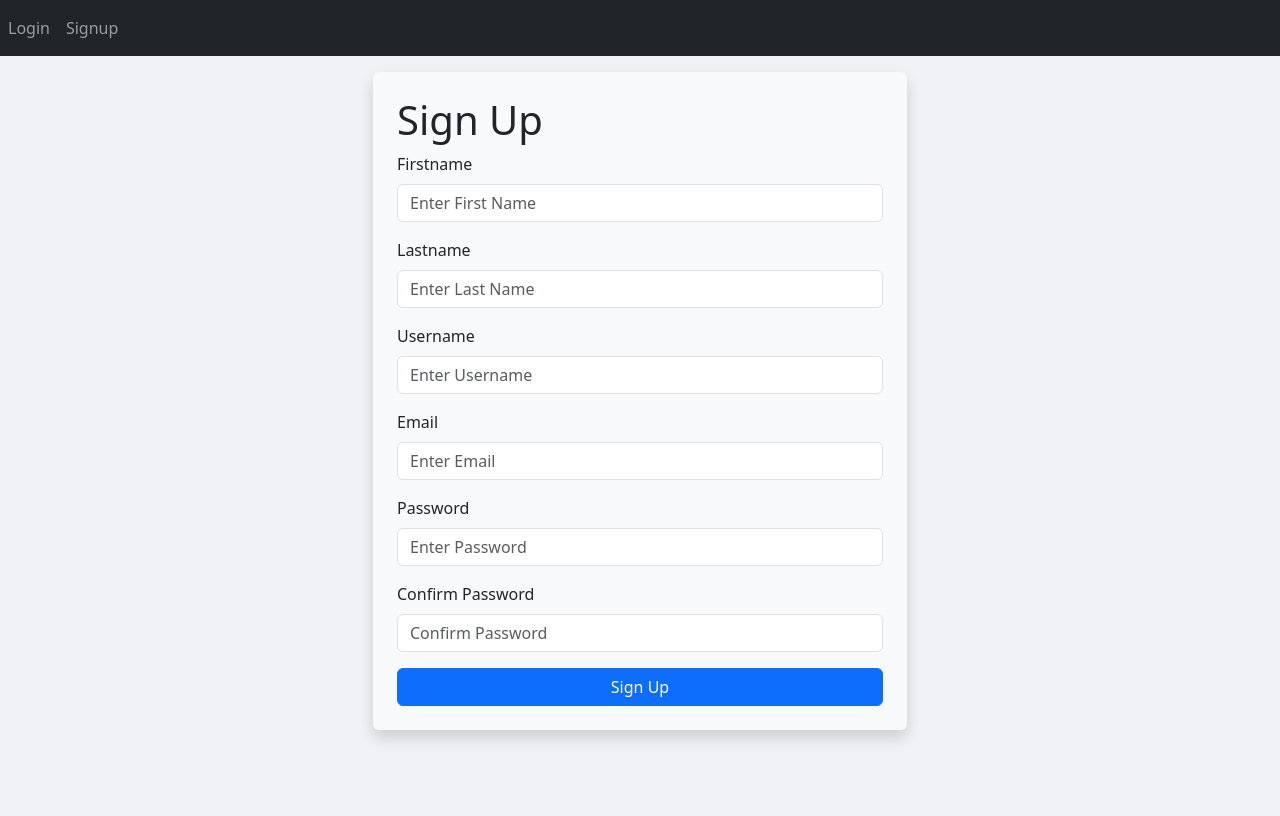
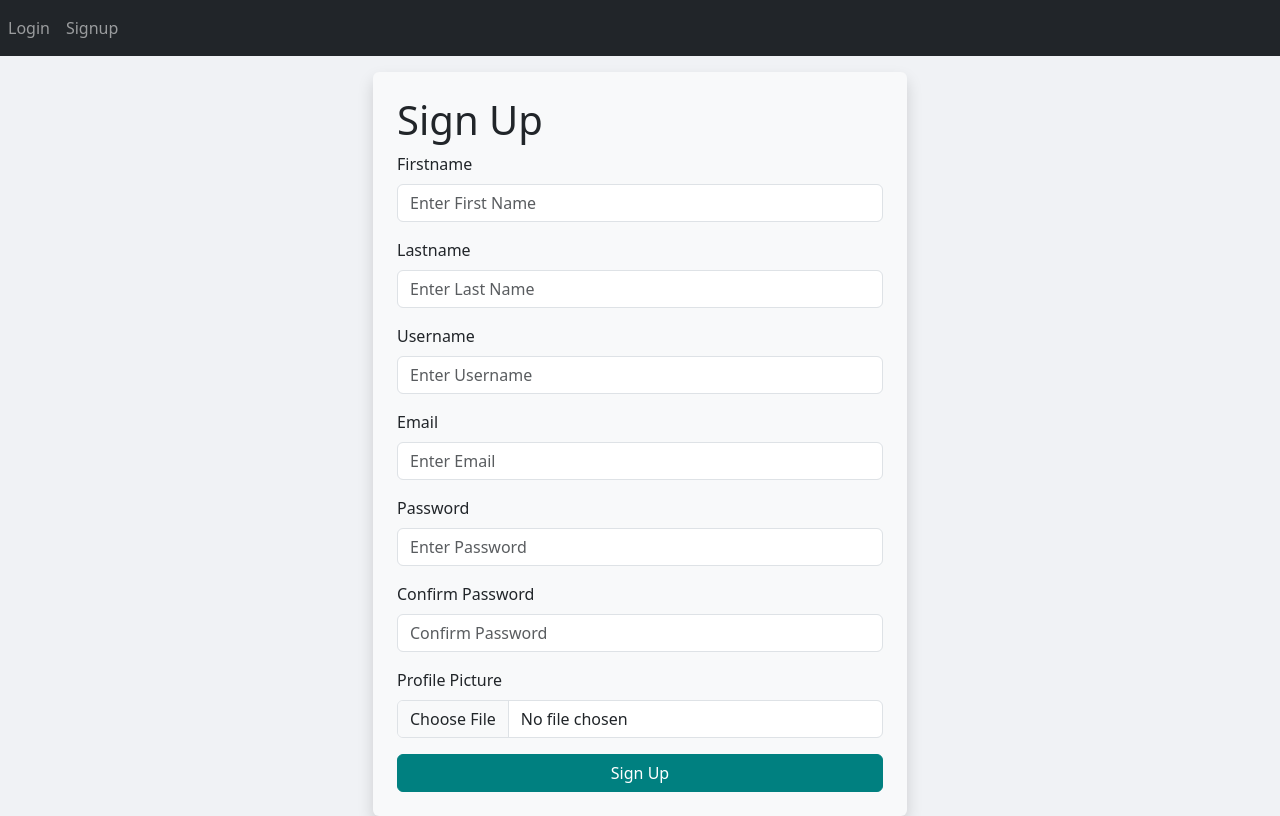
Before and after one commit to bossambani/StudyRoom, a Flask app: page /signup in a window 1280 px wide. Before the commit the page ends 741 px from the top, so only its background shows below. Run offline with Flask 3, Linux system fonts and the light colour scheme; some libraries are stand-ins or nearby versions.

Commit message:
Add style to template

```diff
--- a/app/templates/home.html
+++ b/app/templates/home.html
@@ -12,7 +12,7 @@
             font-family: Arial, sans-serif;
         }
         .hero-section {
-            background-color: #007bff;
+            background-color: #008080;
             color: white;
             padding: 60px 0;
             text-align: center;
@@ -71,7 +71,7 @@
             font-weight: bold;
         }
         .call-to-action {
-            background-color: #007bff;
+            background-color: #008080;
             color: white;
             padding: 40px 0;
             text-align: center;
@@ -167,7 +167,7 @@
             $('#second').on('click', function(){
                 var $this  = $(this);
                 $this.fadeOut(500, function() {
-                    $(this).text('"SI love the easy access to resources and the ability to connect with peers"').fadeIn(500);
+                    $(this).text('"I love the easy access to resources and the ability to connect with peers"').fadeIn(500);
                 })
 
             })
--- a/app/templates/signup.html
+++ b/app/templates/signup.html
@@ -44,14 +44,30 @@ Sign-Up
                     <input type="password" class="form-control" id="password2" name="password2" placeholder="Confirm Password" required>
                 </div>
 
-                <!--
                 <div class="mb-3">
                     <label for="profilepicture" class="form-label">Profile Picture</label>
                     <input type="file" class="form-control" id="profilepicture" name="profilepicture">
                 </div>
-            -->
 
-                <input type="submit" class="btn btn-primary w-100" value="Sign Up">
+                <style>
+                    :root {
+                      --bs-teal: #008080;
+                    }
+
+                    .btn-teal {
+                      color: #ffffff;
+                      background-color: var(--bs-teal);
+                      border: 1px solid var(--bs-teal);
+                    }
+
+                    .btn-teal:hover {
+                      background-color: #006666;
+                      border-color: #006666;
+                    }
+                </style>
+
+
+                <input type="submit" class="btn btn-teal w-100" value="Sign Up">
             </form>
         </div>
     </div>
```
Also changed, not shown: app/templates/login.html (+18 -1 lines).
